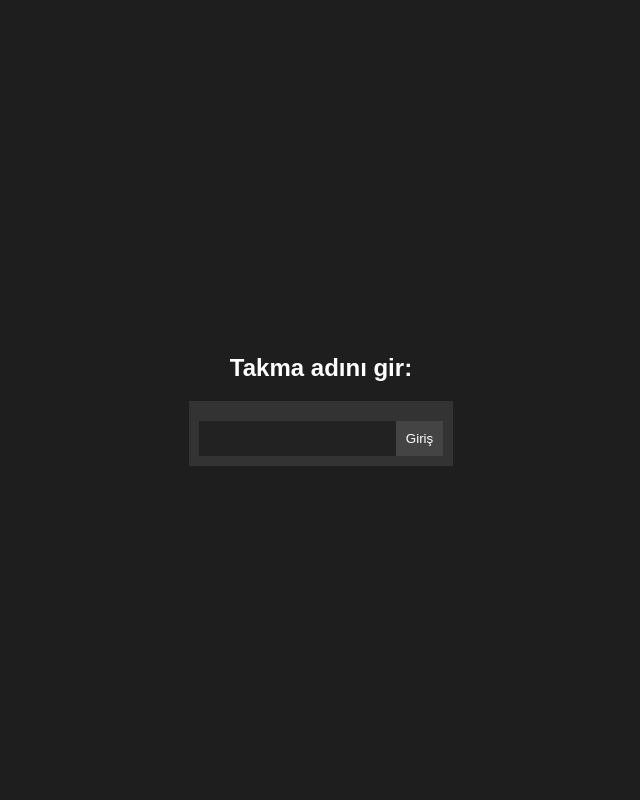
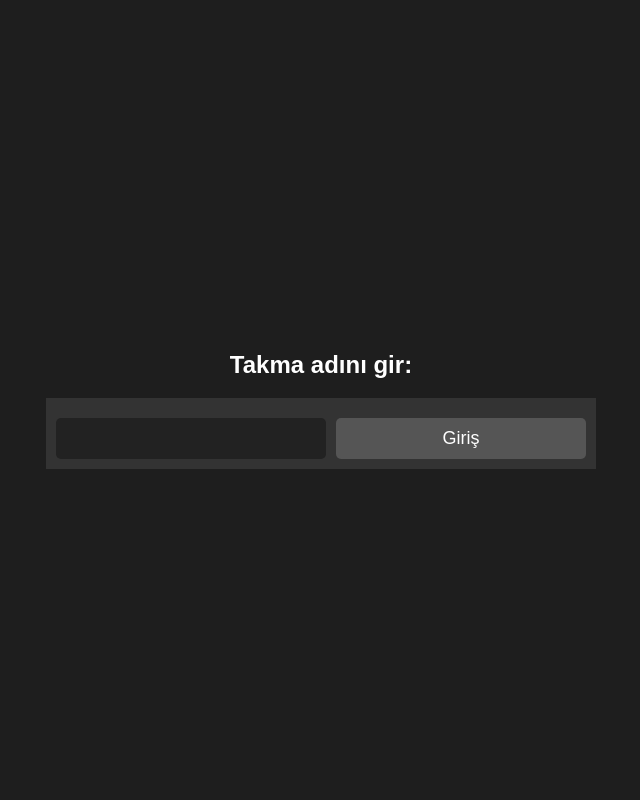
Before and after one commit to AKIN9980/my-flask-app, a Flask app: page / in a window 1280 px wide. Shown: the whole page, without its empty margins (319-959 px from the left). Run offline with Flask 3, Linux system fonts and the light colour scheme.

Commit message:
sistem güncellemesi++

```diff
--- a/app.py
+++ b/app.py
@@ -1,14 +1,17 @@
+import os
 from flask import Flask, render_template, request, session
 from flask_socketio import SocketIO, emit
 from flask_session import Session
 
 app = Flask(__name__)
-app.secret_key = 'gizli-anahtar'
+app.secret_key = 'gizli-anahtar'  # Burası gizli ve uzun olmalı
 app.config['SESSION_TYPE'] = 'filesystem'
 Session(app)
-socketio = SocketIO(app, manage_session=False)
 
-messages = []
+# SocketIO, eventlet ile uyumlu çalışacak şekilde
+socketio = SocketIO(app, manage_session=False, async_mode='eventlet')
+
+messages = []  # Tüm mesajlar burada tutuluyor (basit demo için, prod’da db gerekir)
 
 @app.route('/')
 def index():
@@ -26,6 +29,7 @@ def set_nickname():
 
 @socketio.on('connect')
 def on_connect():
+    # Bağlanan kişiye tüm mesajları yolla
     emit('load_messages', messages)
 
 @socketio.on('send_message')
@@ -38,4 +42,5 @@ def handle_message(data):
     emit('receive_message', msg, broadcast=True)
 
 if __name__ == '__main__':
-    socketio.run(app)
+    port = int(os.environ.get('PORT', 5000))
+    socketio.run(app, host='0.0.0.0', port=port)
--- a/requirements.txt
+++ b/requirements.txt
@@ -1,4 +1,5 @@
 flask
 flask-socketio
+flask-session
 eventlet
 gunicorn
--- a/static/style.css
+++ b/static/style.css
@@ -1,21 +1,30 @@
 body {
-  font-family: sans-serif;
-  margin: 0;
-  padding: 0;
+  font-family: Arial, sans-serif;
+  margin: 0; padding: 0;
   background: #1e1e1e;
   color: white;
+  height: 100vh;
+  display: flex;
+  justify-content: center;
+  align-items: center;
 }
 
 #chat-box {
   display: flex;
   flex-direction: column;
-  height: 100vh;
+  height: 80vh;
+  width: 90vw;
+  max-width: 600px;
+  background: #222;
+  border-radius: 8px;
+  overflow: hidden;
 }
 
 #messages {
   flex: 1;
   overflow-y: auto;
   padding: 10px;
+  background: #111;
 }
 
 form {
@@ -30,13 +39,21 @@ input[type="text"] {
   background: #222;
   border: none;
   color: white;
+  border-radius: 4px;
 }
 
 button {
-  padding: 10px;
-  background: #444;
+  padding: 10px 20px;
+  background: #555;
   border: none;
   color: white;
+  margin-left: 10px;
+  border-radius: 4px;
+  cursor: pointer;
+}
+
+button:hover {
+  background: #666;
 }
 
 .nickname-box {
@@ -47,6 +64,11 @@ button {
   height: 100vh;
 }
 
-input, button {
+.nickname-box input, .nickname-box button {
+  font-size: 18px;
+  padding: 10px;
   margin-top: 10px;
+  border-radius: 5px;
+  border: none;
+  width: 250px;
 }
--- a/templates/nickname.html
+++ b/templates/nickname.html
@@ -8,7 +8,7 @@
   <div class="nickname-box">
     <h2>Takma adını gir:</h2>
     <form id="nickname-form">
-      <input type="text" name="nickname" required>
+      <input type="text" name="nickname" required autocomplete="off" minlength="2" maxlength="20">
       <button type="submit">Giriş</button>
     </form>
   </div>
@@ -17,8 +17,12 @@
       e.preventDefault();
       const form = e.target;
       const data = new FormData(form);
-      await fetch('/set-nickname', { method: 'POST', body: data });
-      window.location.reload();
+      const res = await fetch('/set-nickname', { method: 'POST', body: data });
+      if (res.ok) {
+        window.location.reload();
+      } else {
+        alert('Geçerli bir takma ad giriniz.');
+      }
     });
   </script>
 </body>
```
Also changed, not shown: templates/chat.html (+16 -11 lines).
